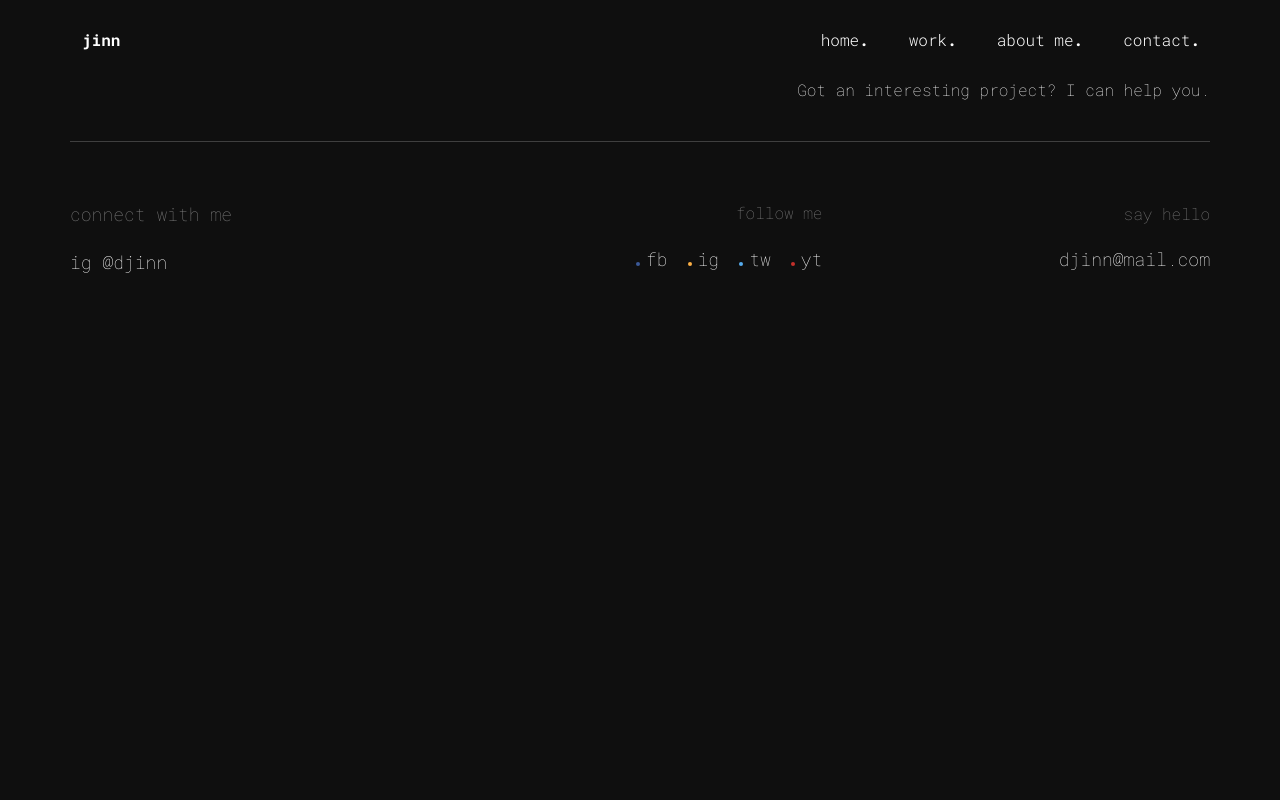
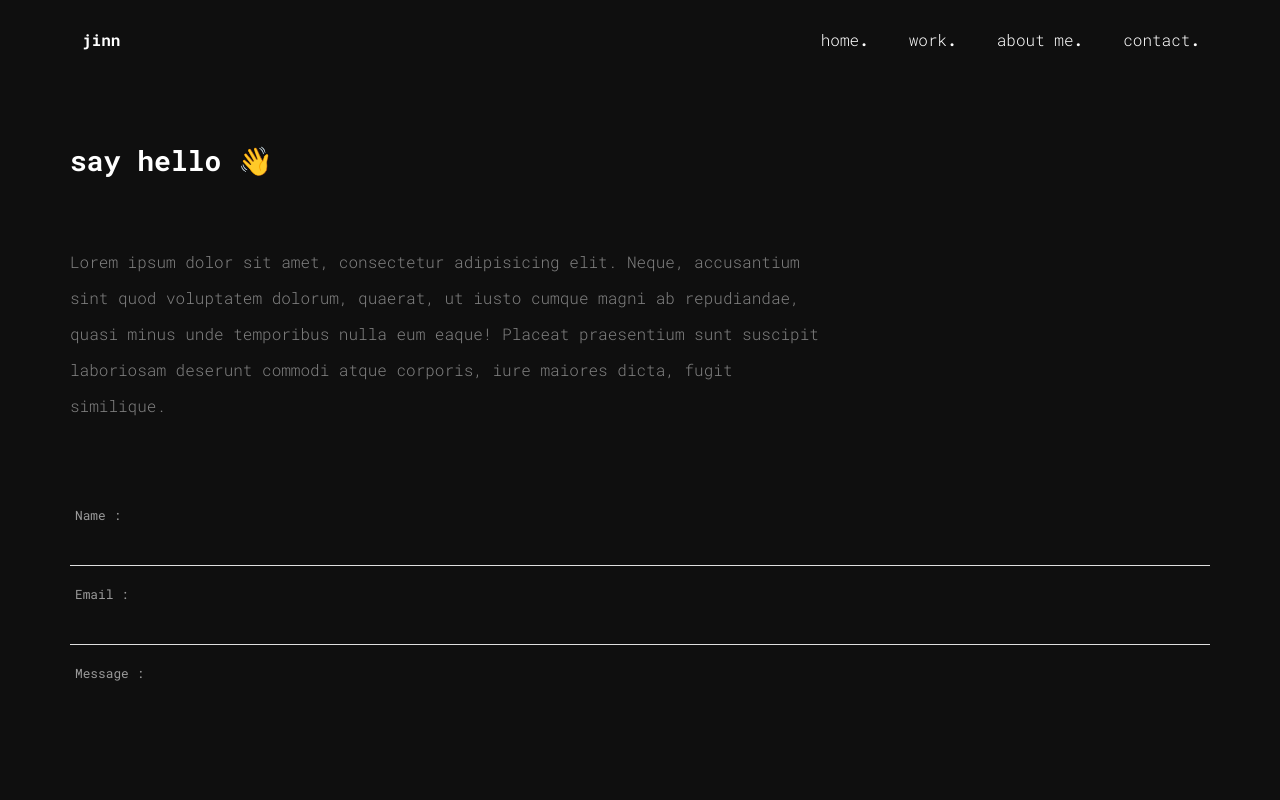
Before and after one commit to jriccrussel/react-demo5, a React (Create React App) app: page /work in a window 1280 px wide. Both pictures are taken after a click on the item "contact.". Shown: the top 800 px of the page. Built offline with nearby package versions, Linux system fonts and the light colour scheme.

Commit message:
complete contact page

```diff
--- a/src/App.scss
+++ b/src/App.scss
@@ -579,6 +579,106 @@ nav{
       color: grey;
       font-size: 1rem;
     }
+
+    .work_wrapper{
+      display: flex;
+      justify-content: space-between;
+      align-items: center;
+      flex-wrap: wrap;
+
+      .w_left{
+        width: 66.666667%;
+        @media (max-width: 768px) {
+          width: 100%;
+        }
+      }
+
+      .w_right{
+        width: 33.333333;
+        @media (max-width: 768px) {
+          width: 100%;
+          display: none;
+        }
+      }
+    }
+
+  }
+}
+
+// Contact
+.sect_form{
+  .wrapper{
+    width: 100%;
+    max-width: 1140px;
+    margin: 0 auto;
+    @media (max-width: 768px) {
+      max-width: 88%;
+    }
+
+    .w_left{
+      #contact-form{
+        margin: 5% 0;
+        .input-row{
+          padding: 10px 0;
+          label{
+            display: block;
+            font-size: .8em;
+            color: #999;
+            padding-left: 5px;
+            margin-bottom: 0.5rem;
+          }
+
+          .textarea{
+            border-bottom: 1px solid #dfdfdf;
+            input, textarea{
+              line-height: 1.8;
+              width: 100%;
+              padding: 5px;
+              border: none;
+              resize: vertical;
+              background: transparent;
+              color: #fff;
+              font-weight: bolder;
+
+              &:focus{
+                outline: none;
+                border: none;
+              }
+            }
+
+            #contact-name{
+
+            }
+
+            #contact-email{
+
+            }
+
+            #contact-project{
+
+            }
+            // End contact-project
+          }
+        }
+
+
+        #contact-submit{
+          text-transform: uppercase;
+          padding: 20px 30px;
+          background: transparent;
+          color: #dfdfdf;
+          font-size: 14px;
+          letter-spacing: 2px;
+          font-family: "Roboto Mono";
+          @media (max-width: 425px) {
+            width: 100%;
+          }
+        }
+        // end contact-submit
+      }
+    }
+
+    // End w_left
   }
 }
 
--- a/src/pages/Contact.js
+++ b/src/pages/Contact.js
@@ -1,10 +1,65 @@
 import React from 'react'
+import {WOW} from 'wowjs'
 
 const Contact = () => {
     return (
-        <div>
-            COntact
-        </div>
+        <>
+            <div className="whitespace"></div>
+
+            <div className="abt_content">
+                <div className="wrapper">
+                    <br/><br/>
+                    <div className="work_wrapper flex">
+                        <div className="w_left">
+                            <h3 class="wow fadeInUp" data-wow-delay="1s">say hello 👋</h3><br/>
+                            <p class="wow fadeInUp" data-wow-delay="1.2s">Lorem ipsum dolor sit amet, consectetur adipisicing elit. Neque, accusantium sint quod voluptatem dolorum, quaerat, ut iusto cumque magni ab repudiandae, quasi minus unde temporibus nulla eum eaque! Placeat praesentium sunt suscipit laboriosam deserunt commodi atque corporis, iure maiores dicta, fugit similique.</p>
+                        </div>
+
+                        <div className="w_right"></div>
+                    </div>
+
+                </div>
+            </div>
+
+            <div className="sect_form">
+                <div className="wrapper flex">
+                    <div className="w_left">
+                        <form action="" name="contact-form" id="contact-form">
+                            <div className="input-row wow fadeInUp" data-wow-delay="1.4s">
+                                <label for="contact-name">Name :</label>
+                                <div class="textarea">
+                                    <input type="text" name="contact-name" id="contact-name" value="" required />
+                                </div>
+                            </div>
+
+                            <div className="input-row wow fadeInUp" data-wow-delay="1.6s">
+                                <label for="contact-email">Email :</label>
+                                <div class="textarea">
+                                    <input type="email" name="contact-email" id="contact-email" value="" required/>
+                                </div>
+                            </div>
+
+                            <div className="input-row wow fadeInUp" data-wow-delay="1.6s">
+                                <label for="contact-project">Message :</label>
+                                <div class="textarea">
+                                    <textarea type="email" name="contact-project" id="contact-project" rows="6" value="" required>
+                                    </textarea>
+                                </div>
+                            </div>
+
+                            <br/><br/>
+
+                            <button id="contact-submit" className="send wow fadeInUp" type="submit" name="contact-submit">Send Message</button>
+
+                        </form>
+                    </div>
+
+                    <div className="w_right"></div>
+                </div>
+            </div>
+
+            <div className="whitespace"></div>
+        </>
     )
 }
 
--- a/src/pages/Work.js
+++ b/src/pages/Work.js
@@ -1,10 +1,87 @@
 import React from 'react'
+import {WOW} from 'wowjs'
 
 const Work = () => {
     return (
-        <div>
-            Work
-        </div>
+        <>
+            <div className="whitespace"></div>
+
+            <div className="abt_content">
+                <div className="wrapper">
+                    <br/><br/>
+                    <div className="work_wrapper flex">
+                        <div className="w_left">
+                            <h3 className="wow fadeInUp" data-wow-delay="1s">work.</h3>
+                            <p class="wow fadeInUp" data-wow-delay="1.2s">Lorem ipsum dolor sit amet, consectetur adipisicing elit. Neque, accusantium sint quod voluptatem dolorum, quaerat, ut iusto cumque magni ab repudiandae, quasi minus unde temporibus nulla eum eaque! Placeat praesentium sunt suscipit laboriosam deserunt commodi atque corporis, iure maiores dicta, fugit similique.</p>
+                        </div>
+
+                        <div className="w_right"></div>
+                    </div>
+
+                </div>
+            </div>
+
+            <div className="sect_project">
+
+                <div className="whitespace"></div>
+                <div className="whitespace"></div>
+
+                <div className="flex project1">
+                    <div className="w_left"></div>
+
+                    <div className="w_right">
+                        <div className="prj1 wow fadeInUp" data-wow-delay="0.4s">
+                            <img className="wow fadeInUp" data-wow-delay="0.2s" src="https://images.unsplash.com/photo-1540349220179-09d3866f2e74?ixlib=rb-1.2.1&ixid=eyJhcHBfaWQiOjEyMDd9&auto=format&fit=crop&w=2600&q=80" alt="" />
+                        </div>
+                    </div>
+                </div>
+
+                <div className="whitespace"></div>
+
+                <div className="flex project2">
+                    <div className="w_left">
+                        <div className="prj2 wow fadeInUp" data-wow-delay="0.4s">
+                            <img className="wow fadeInUp" data-wow-delay="0.2s" src="https://images.unsplash.com/photo-1468870045442-e7d799d8c98a?ixlib=rb-1.2.1&ixid=eyJhcHBfaWQiOjEyMDd9&auto=format&fit=crop&w=2448&q=80" alt="" />
+                        </div>
+                    </div>
+
+                    <div className="w_right"></div>
+                </div>
+
+                <div className="whitespace"></div>
+
+                <div className="flex project3">
+                    <div className="w_left">
+
+                    </div>
+
+                    <div className="w_center">
+                        <div className="prj3 wow fadeInUp" data-wow-delay="0.4s">
+                            <img className="wow fadeInUp" data-wow-delay="0.2s" src="https://images.unsplash.com/photo-1482501157762-56897a411e05?ixlib=rb-1.2.1&ixid=eyJhcHBfaWQiOjEyMDd9&auto=format&fit=crop&w=1650&q=80" alt="" />
+                        </div>
+                    </div>
+
+                    <div className="w_right"></div>
+                </div>
+
+                <div className="whitespace"></div>
+
+                <div className="flex project4">
+                    <div className="w_left"></div>
+
+                    <div className="w_center">
+                        <div className="prj4 wow fadeInUp" data-wow-delay="0.4s">
+                            <img className="wow fadeInUp" data-wow-delay="0.2s" src="https://images.unsplash.com/photo-1435685813800-51ba4ceb9c4a?ixlib=rb-1.2.1&ixid=eyJhcHBfaWQiOjEyMDd9&auto=format&fit=crop&w=1785&q=80" alt="" />
+                        </div>
+                    </div>
+
+                    <div className="w_right"></div>
+                </div>
+
+                <div className="whitespace"></div>
+
+            </div>
+        </>
     )
 }
 
```
